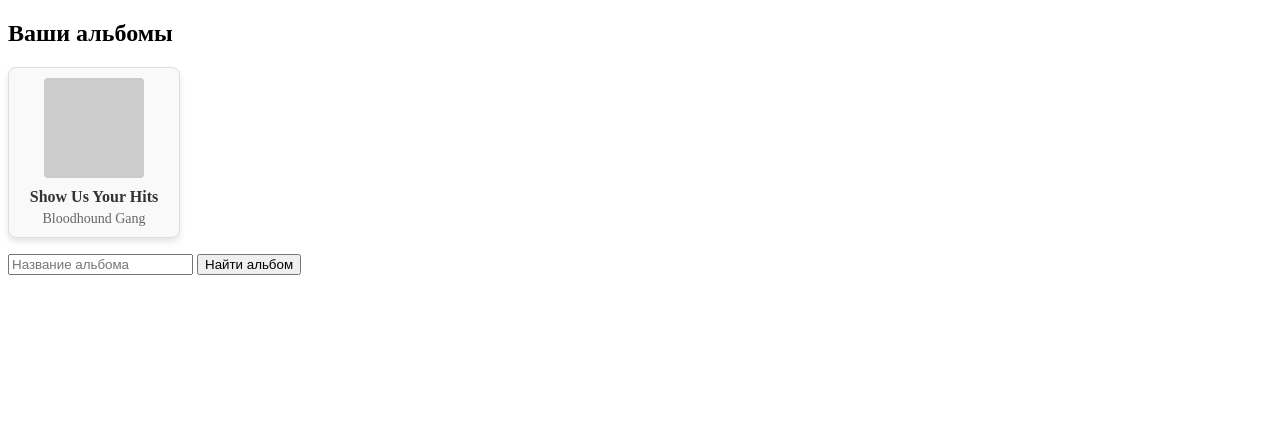
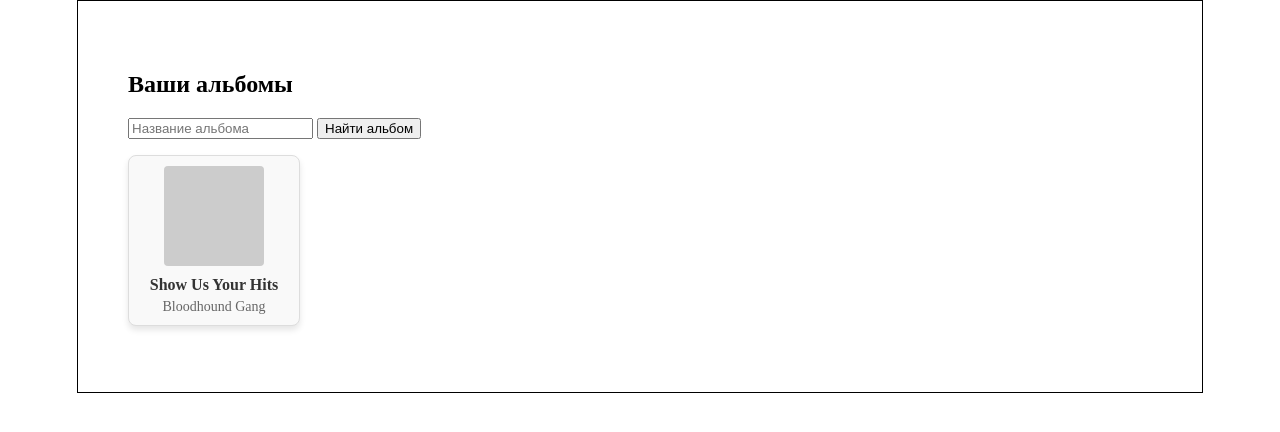
Before and after one commit to maxfil333/VinylVault, a plain HTML site: page website/index.html in a window 1280 px wide. Drawn offline with Linux system fonts and the light colour scheme.

Commit message:
feat(ui): body margin: auto

```diff
--- a/website/index.html
+++ b/website/index.html
@@ -9,6 +9,15 @@
 <body>
 
 <h2>Ваши альбомы</h2>
+
+<div>
+    <input type="text" id="album-search" placeholder="Название альбома" />
+    <button id="search-album-btn">Найти альбом</button>
+    <div id="dropdown-menu" style="display: none; position: absolute; background-color: white; border: 1px solid #ccc; padding: 5px;">
+        <!-- Варианты для поиска появятся здесь -->
+    </div>
+</div>
+
 <div>
     <ul id="album-list">
         <li data-album-name="123123" data-artist-name="Savage Garden" style="">
@@ -20,14 +29,6 @@
     </ul>
 </div>
 
-<div>
-    <input type="text" id="album-search" placeholder="Название альбома" />
-    <button id="search-album-btn">Найти альбом</button>
-    <div id="dropdown-menu" style="display: none; position: absolute; background-color: white; border: 1px solid #ccc; padding: 5px;">
-        <!-- Варианты для поиска появятся здесь -->
-    </div>
-</div>
-
 <script src="script.js"></script>
 
 </body>
--- a/website/styles.css
+++ b/website/styles.css
@@ -1,3 +1,10 @@
+body {
+    border: 1px solid black; /* Граница вокруг альбома */
+    padding: 50px;
+    max-width: 80%;
+    margin: auto; /* Центрирование body по горизонтали */
+}
+
 #album-list {
     list-style: none;
     padding: 0;
```
